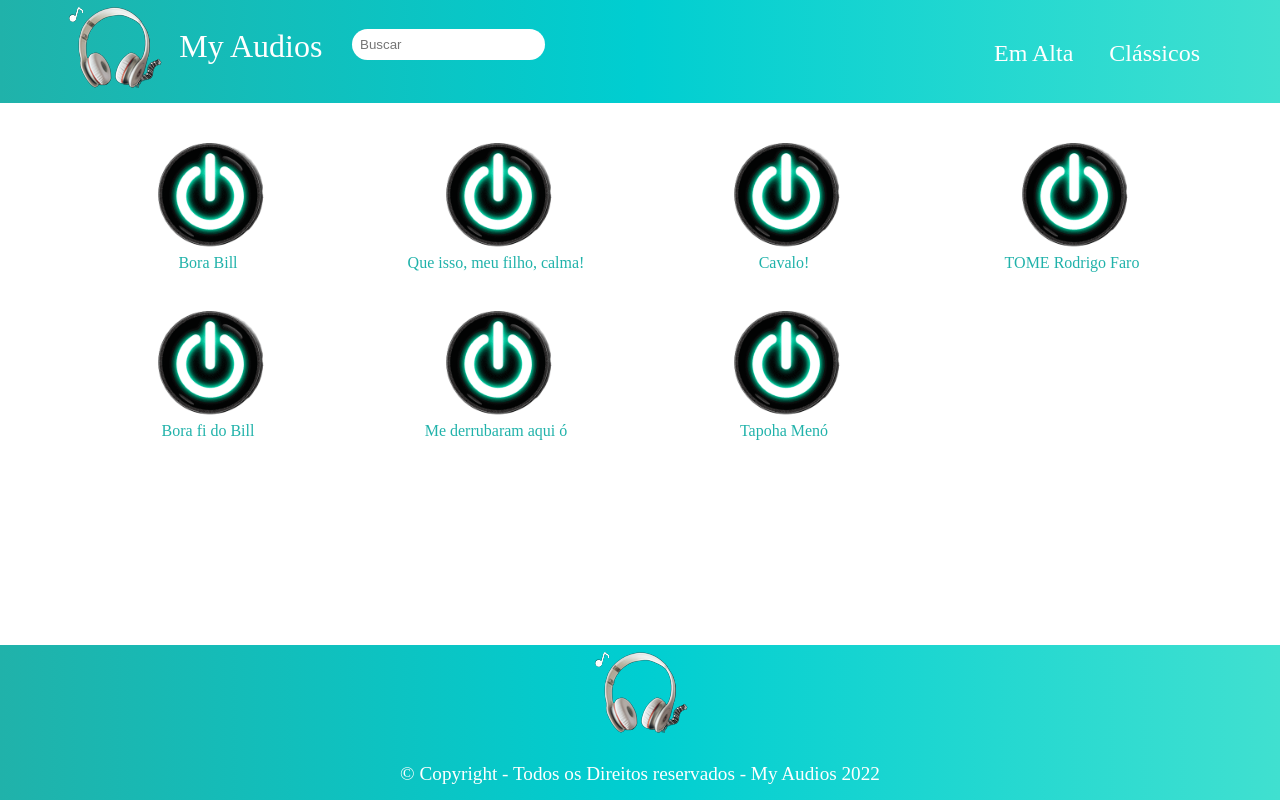
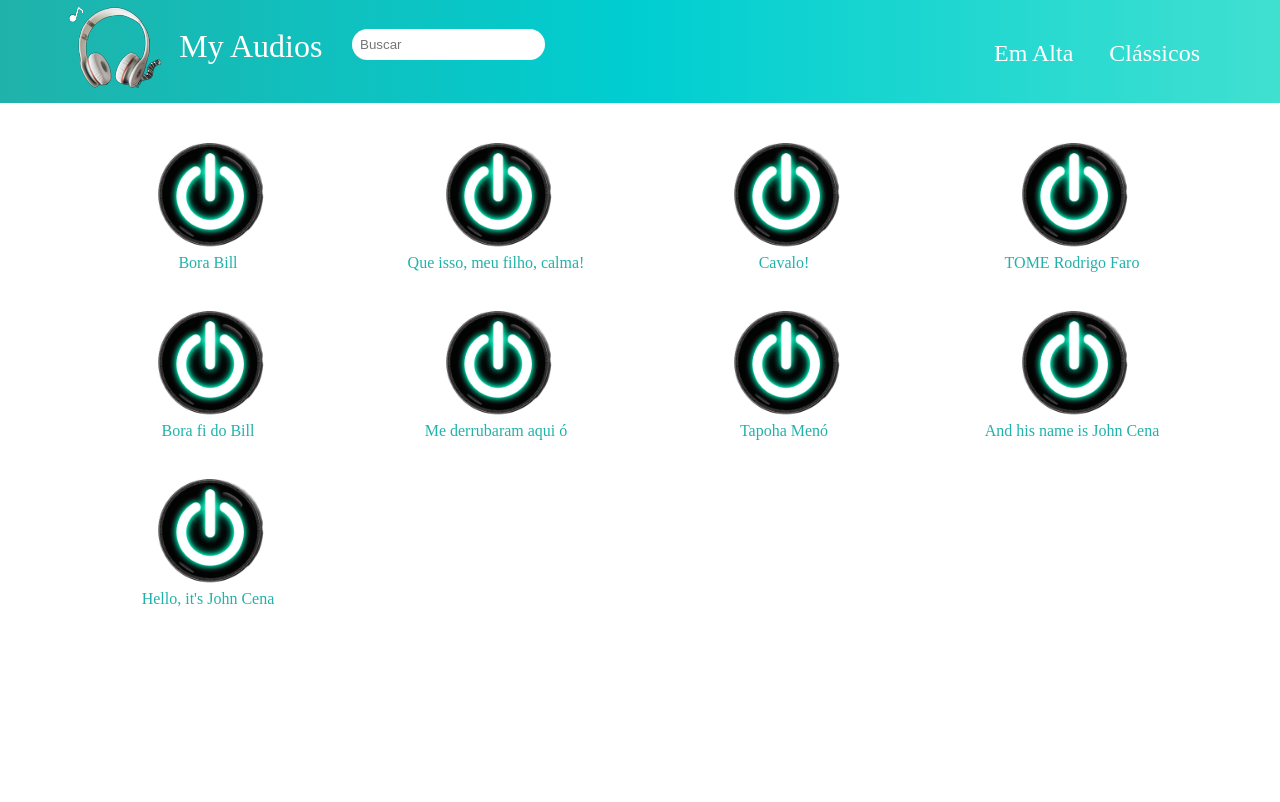
Before and after one commit to lucasmendes72/Site-Sons-Meme, a plain HTML site: page index.html in a window 1280 px wide. Shown: the top 802 px of the page. Drawn offline with Linux system fonts and the light colour scheme.

Commit message:
Adicionando min-height ao main e adicionando os audios 08 e 09

```diff
--- a/index.html
+++ b/index.html
@@ -52,6 +52,14 @@
 				<button class="tecla tecla_tapoha-meno"></button>
 				<p>Tapoha Menó</p>
 			</div>
+			<div class="botao-legenda">
+				<button class="tecla tecla_and-his-name-is-john-cena"></button>
+				<p>And his name is John Cena</p>
+			</div>
+			<div class="botao-legenda">
+				<button class="tecla tecla_hello-its-john-cena"></button>
+				<p>Hello, it's John Cena</p>
+			</div>
 		</section>
 
 		<section>
@@ -62,6 +70,8 @@
 			<audio src="sons/bora-filho-do-bill.mp3" id="som_tecla_bora-filho-do-bill"></audio>
 			<audio src="sons/derruba.mp3" id="som_tecla_derruba"></audio>
 			<audio src="sons/tapoha-meno.mp3" id="som_tecla_tapoha-meno"></audio>
+			<audio src="sons/and-his-name-is-john-cena.mp3" id="som_tecla_and-his-name-is-john-cena"></audio>
+			<audio src="sons/hello-its-john-cena.mp3" id="som_tecla_hello-its-john-cena"></audio>
 		</section>
 	</main>
 
--- a/style.css
+++ b/style.css
@@ -22,6 +22,7 @@ body {
 
 main {
 	max-width: 90%;
+	min-height: 100vh;
 	margin: auto;
 }
 
@@ -92,10 +93,8 @@ nav a {
 footer {
 	background: linear-gradient(90deg, #20B2AA, #00CED1, #40E0D0);
 	text-align: center;
-	position: fixed;
 	bottom: 0;
 	height: 155px;
-	width: 100%;
 }
 
 .copyright {
```
Also changed, not shown: 2 other files.
